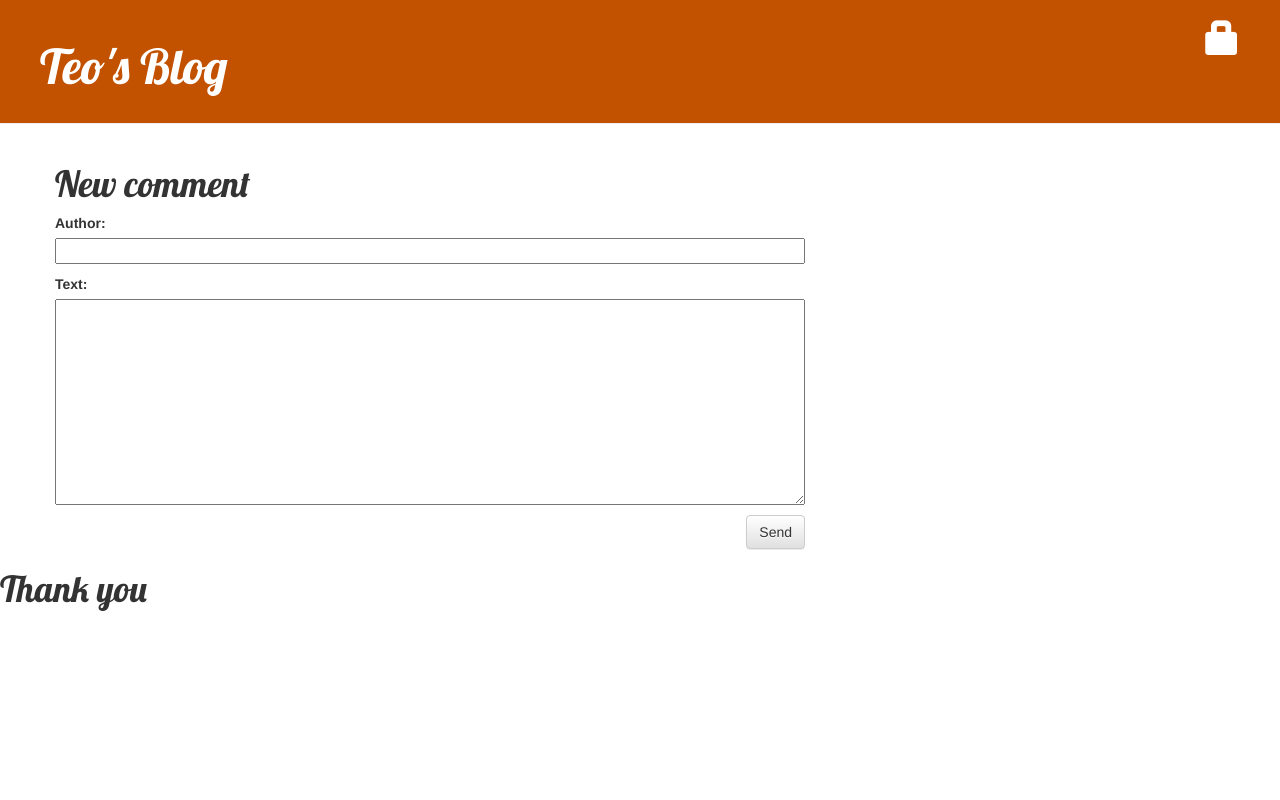
After one commit to TeodoraSandu2912/my-first-blog, a Django app: page /post/1/comment/ in a window 1280 px wide. The commit adds this page. Run offline with Django 3.2, Linux system fonts and the light colour scheme; data comes from the database, SQL or seed files in the repository; both versions use the stored data as it was after the commit; some libraries are stand-ins or nearby versions.

Commit message:
Added login and comments section

```diff
--- a/blog/admin.py
+++ b/blog/admin.py
@@ -1,4 +1,5 @@
 from django.contrib import admin
-from .models import Post
+from .models import Post, Comment
 
 admin.site.register(Post)
+admin.site.register(Comment)
--- a/blog/forms.py
+++ b/blog/forms.py
@@ -1,9 +1,16 @@
 from django import forms
+from .models import Post, Comment
 
-from .models import Post
 
 class PostForm(forms.ModelForm):
 
     class Meta:
         model = Post
         fields = ('title', 'text',)
+
+
+class CommentForm(forms.ModelForm):
+
+    class Meta:
+        model = Comment
+        fields = ('author', 'text',)
--- a/blog/models.py
+++ b/blog/models.py
@@ -16,3 +16,18 @@ class Post(models.Model):
 
     def __str__(self):
         return self.title
+
+    def approved_comments(self):
+        return self.comments.filter(approved_comment=True)
+
+
+class Comment(models.Model):
+    post = models.ForeignKey('blog.Post', on_delete=models.CASCADE, related_name='comments')
+    author = models.CharField(max_length=200)
+    text = models.TextField()
+    created_date = models.DateTimeField(default=timezone.now)
+    approved_comment = models.BooleanField(default=False)
+
+    def approve(self):
+        self.approved_comment = True
+        self.save()
--- /dev/null
+++ b/blog/templates/blog/add_comment_to_post.html
@@ -0,0 +1,9 @@
+{% extends 'blog/base.html' %}
+
+{% block content %}
+    <h1>New comment</h1>
+    <form method="POST" class="post-form">{% csrf_token %}
+        {{ form.as_p }}
+        <button type="submit" class="save btn btn-default">Send</button>
+    </form>
+{% endblock %}
--- a/blog/templates/blog/base.html
+++ b/blog/templates/blog/base.html
@@ -10,9 +10,13 @@
     <body>
         <div class="page-header">
             {% if user.is_authenticated %}
-            <a href="{% url 'post_new' %}" class="top-menu"><span class="glyphicon glyphicon-plus"></span></a>
+                <a href="{% url 'post_new' %}" class="top-menu"><span class="glyphicon glyphicon-plus"></span></a>
+                <a href="{% url 'post_draft_list' %}"	class="top-menu"><span class="glyphicon glyphicon-edit"></span></a>
+                <p class="top-menu">Greetings, {{ user.username }} <small>(<a href="{% url 'logout' %}">Log out</a>)</small></p>
+            {% else %}
+                <a href="{% url 'login' %}" class="top-menu"><span class="glyphicon glyphicon-lock"></span></a>
             {% endif %}
-            <h1><a href="/">My Blog</a></h1>
+            <h1><a href="/">Teo's Blog</a></h1>
         </div>
         <div class="content container">
             <div class="row">
@@ -25,5 +29,6 @@
         <div class="footer">
             <h1>Thank you</h1>
         </div>
+
     </body>
 </html>
--- a/blog/templates/blog/post_list.html
+++ b/blog/templates/blog/post_list.html
@@ -5,10 +5,11 @@
         {% for post in posts %}
                 <div class="post">
                     <div class="date">
-                        <h5><p>published: {{ post.published_date }}</p></h5>
+                        <p>published: {{ post.published_date }}</p>
                     </div>
                     <h2><a href="{% url 'post_detail' pk=post.pk %}">{{ post.title }}</a></h2>
                     <p>{{ post.text|linebreaksbr }}</p>
+                    <a href="{% url 'post_detail' pk=post.pk %}">Comments: {{ post.approved_comments.count }}</a>
                 </div>
         {% endfor %}
     {% endblock %}
--- a/blog/urls.py
+++ b/blog/urls.py
@@ -6,4 +6,11 @@ urlpatterns = [
     path('post/<int:pk>/', views.post_detail, name='post_detail'),
     path('post/new/', views.post_new, name='post_new'),
     path('post/<int:pk>/edit/', views.post_edit, name='post_edit'),
+    path('drafts/', views.post_draft_list, name='post_draft_list'),
+    path('post/<int:pk>/publish/', views.post_publish, name='post_publish'),
+    path('post/<int:pk>/remove/', views.post_remove, name='post_remove'),
+    path('post/<int:pk>/comment/', views.add_comment_to_post, name='add_comment_to_post'),
+    path('comment/<int:pk>/approve/', views.comment_approve, name='comment_approve'),
+    path('comment/<int:pk>/remove/', views.comment_remove, name='comment_remove'),
+
 ]
--- a/blog/views.py
+++ b/blog/views.py
@@ -1,7 +1,9 @@
+from django.contrib.auth.decorators import login_required
 from django.shortcuts import render, get_object_or_404, redirect
 from django.utils import timezone
-from .models import Post
-from .forms import PostForm
+from .models import Post, Comment
+from .forms import PostForm, CommentForm
+
 
 def post_list(request):
     posts = Post.objects.filter(published_date__lte=timezone.now()).order_by('published_date')
@@ -11,6 +13,7 @@ def post_detail(request, pk):
     post = get_object_or_404(Post, pk=pk)
     return render(request, 'blog/post_detail.html', {'post': post})
 
+@login_required
 def post_new(request):
     if request.method == "POST":
         form = PostForm(request.POST)
@@ -24,7 +27,7 @@ def post_new(request):
         form = PostForm()
     return render(request, 'blog/post_edit.html', {'form': form})
 
-
+@login_required
 def post_edit(request, pk):
     post = get_object_or_404(Post, pk=pk)
     if request.method == "POST":
@@ -38,3 +41,57 @@ def post_edit(request, pk):
     else:
         form = PostForm(instance=post)
     return render(request, 'blog/post_edit.html', {'form': form})
+
+
+@login_required
+def post_draft_list(request):
+    posts = Post.objects.filter(published_date__isnull=True).order_by('created_date')
+    return render(request, 'blog/post_draft_list.html', {'posts': posts})
+
+
+@login_required
+def post_publish(request, pk):
+    post = get_object_or_404(Post, pk=pk)
+    post.publish()
+    return redirect('post_detail', pk=pk)
+
+
+@login_required
+def publish(self):
+    self.published_date = timezone.now()
+    self.save()
+
+
+@login_required
+def post_remove(request, pk):
+    post = get_object_or_404(Post, pk=pk)
+    post.delete()
+    return redirect('post_list')
+
+
+def add_comment_to_post(request, pk):
+    post = get_object_or_404(Post, pk=pk)
+    if request.method == "POST":
+        form = CommentForm(request.POST)
+        if form.is_valid():
+            comment = form.save(commit=False)
+            comment.post = post
+            comment.save()
+            return redirect('post_detail', pk=post.pk)
+    else:
+        form = CommentForm()
+    return render(request, 'blog/add_comment_to_post.html', {'form': form})
+
+
+@login_required
+def comment_approve(request, pk):
+    comment = get_object_or_404(Comment, pk=pk)
+    comment.approve()
+    return redirect('post_detail', pk=comment.post.pk)
+
+
+@login_required
+def comment_remove(request, pk):
+    comment = get_object_or_404(Comment, pk=pk)
+    comment.delete()
+    return redirect('post_detail', pk=comment.post.pk)
--- a/bridgingcoursework/urls.py
+++ b/bridgingcoursework/urls.py
@@ -16,8 +16,11 @@ Including another URLconf
 from django.contrib import admin
 from django.urls import path
 from django.conf.urls import include
+from django.contrib.auth import views
 
 urlpatterns = [
     path('admin/', admin.site.urls),
     path('', include('blog.urls')),
+    path('accounts/login/', views.LoginView.as_view(), name='login'),
+    path('accounts/logout/', views.LogoutView.as_view(next_page='/'), name='logout'),
 ]
--- a/static/css/blog.css
+++ b/static/css/blog.css
@@ -1,10 +1,6 @@
 h1 a, h2 a {
-    color: #f2a269;
+    color: #B22222;
     font-family: 'Lobster';
-}
-
-body {
-    padding-left: 15px;
 }
 
 .page-header {
@@ -54,9 +50,6 @@ h1, h2, h3, h4 {
     color: #000000;
 }
 
-.footer h1{
-    background-color: #C25100;
-    margin-top: 0;
-    padding: 20px 20px 20px 40px;
-
+.comment {
+    margin: 20px 0px 20px 20px;
 }
```
Also changed, not shown: blog/templates/blog/post_detail.html (+23 -1 lines), blog/templates/blog/post_draft_list.html (added, +11 -0 lines), blog/templates/registration/login.html (added, +24 -0 lines), bridgingcoursework/settings.py (+17 -4 lines), blog/migrations/0002_comment.py (added), db.sqlite3.
